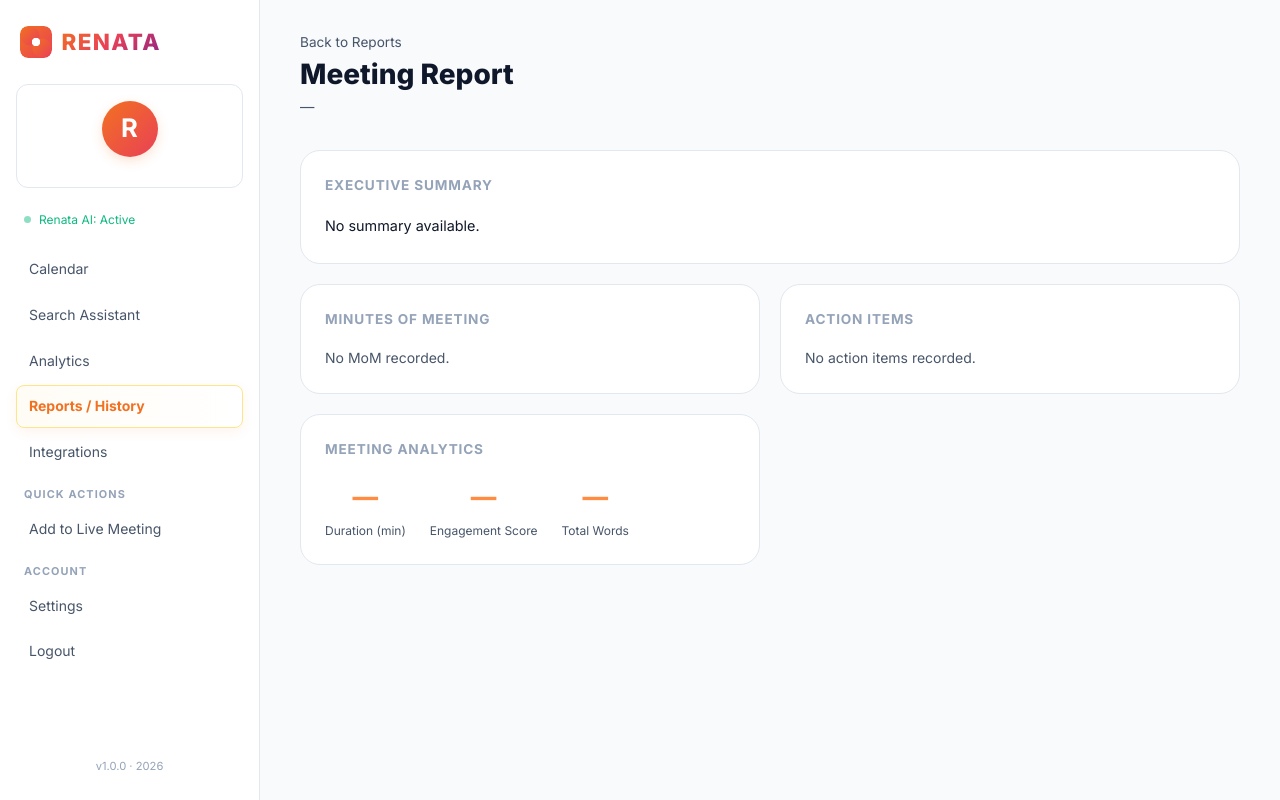
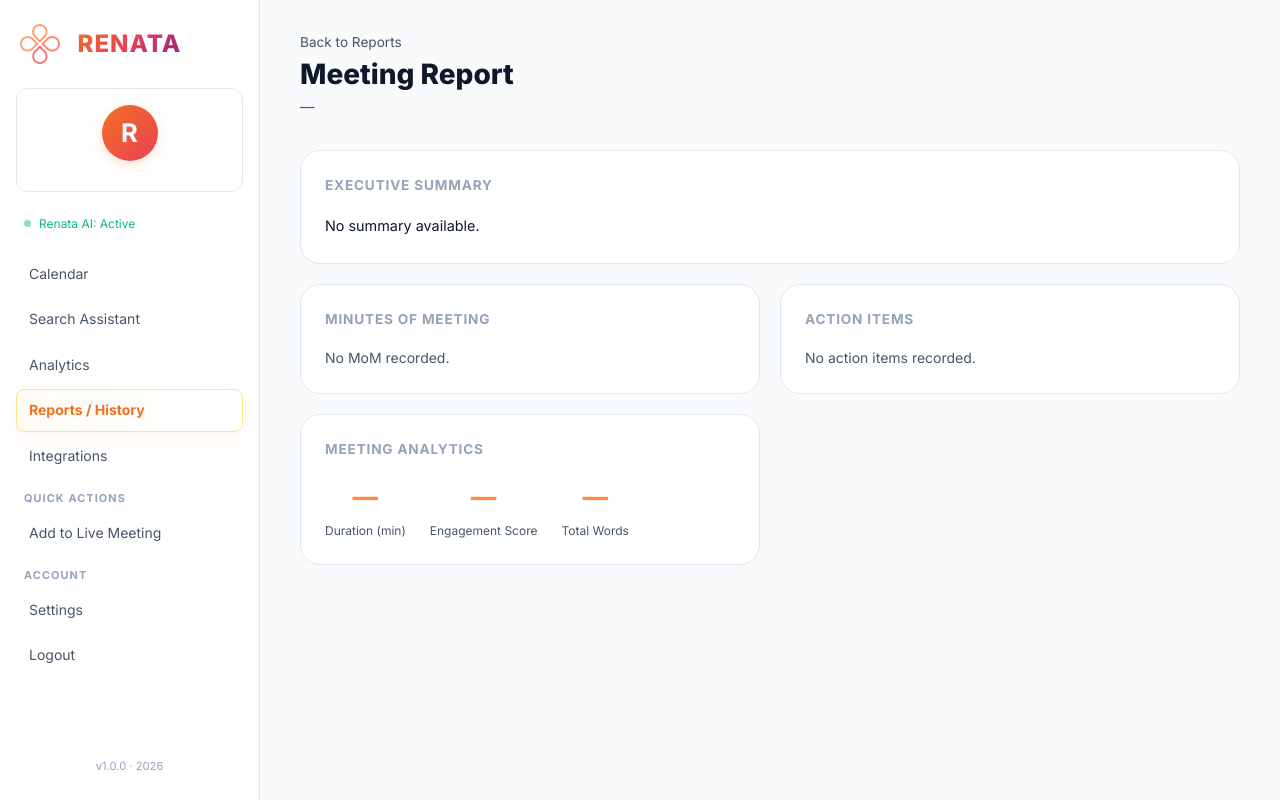
Before and after one commit to Chandisha/RENATA_Notes_AI, a FastAPI app: page /reports/1 in a window 1280 px wide. Run offline with FastAPI, Linux system fonts and the light colour scheme; the visitor is signed in with stand-in values (Sample User, id 1); a database or web service that is not in the repository returns one stand-in record (values such as "Sample title"); some libraries are stand-ins or nearby versions.

Commit message:
style: fix logo sizing and brand text visibility

```diff
--- a/static/style.css
+++ b/static/style.css
@@ -105,41 +105,27 @@ code {
 }
 
 .brand-icon-app {
-  width: 32px;
-  height: 32px;
-  background: linear-gradient(135deg, #f27121, #e94057);
-  mask: radial-gradient(circle at 50% 50%, transparent 4px, black 4.5px);
-  -webkit-mask: radial-gradient(circle at 50% 50%, transparent 4px, black 4.5px);
-  position: relative;
+  height: 40px;
+  width: auto;
+  object-fit: contain;
   flex-shrink: 0;
-  border-radius: 8px;
+  transition: transform 0.3s ease;
 }
 
-.brand-icon-app::before,
-.brand-icon-app::after {
-  content: "";
-  position: absolute;
-  inset: 0;
-  background: inherit;
-  border-radius: 50%;
-}
-
-.brand-icon-app::before {
-  transform: translate(-6px, -6px) scale(0.6);
-}
-
-.brand-icon-app::after {
-  transform: translate(6px, 6px) scale(0.6);
+.sidebar-brand:hover .brand-icon-app {
+  transform: scale(1.05);
 }
 
 .brand-name {
-  font-size: 1.4rem;
+  font-size: 1.5rem;
   font-weight: 800;
   background: linear-gradient(135deg, #f27121, #e94057, #8a2387);
   background-clip: text;
   -webkit-background-clip: text;
   -webkit-text-fill-color: transparent;
-  letter-spacing: 0.06em;
+  letter-spacing: 0.04em;
+  margin-left: 8px;
+  white-space: nowrap;
 }
 
 .user-card {
--- a/templates/base.html
+++ b/templates/base.html
@@ -17,7 +17,7 @@
     <!-- SIDEBAR -->
     <aside class="sidebar">
       <div class="sidebar-brand">
-        <div class="brand-icon-app"></div>
+        <img src="/logo_img/renataiot_logo.jpg" class="brand-icon-app" alt="Renata Logo" />
         <span class="brand-name">RENATA</span>
       </div>
 
--- a/templates/dashboard_v3.html
+++ b/templates/dashboard_v3.html
@@ -20,7 +20,7 @@
         <aside class="sidebar">
             <div class="sidebar-header">
                 <div class="logo">
-                    <div class="logo-icon"></div>
+                    <img src="/logo_img/renataiot_logo.jpg" class="logo-img" alt="Renata Logo" />
                     <span class="logo-text">RENATA</span>
                 </div>
             </div>
--- a/v3-frontend/index.html
+++ b/v3-frontend/index.html
@@ -20,7 +20,7 @@
         <aside class="sidebar">
             <div class="sidebar-header">
                 <div class="logo">
-                    <img src="/v3-frontend/renataiot_logo.jpg" class="logo-img" alt="Logo">
+                    <img src="/logo_img/renataiot_logo.jpg" class="logo-img" alt="Renata Logo">
                     <span class="logo-text">RENATA</span>
                 </div>
             </div>
```
Also changed, not shown: v3-frontend/styles.css (+8 -16 lines).
